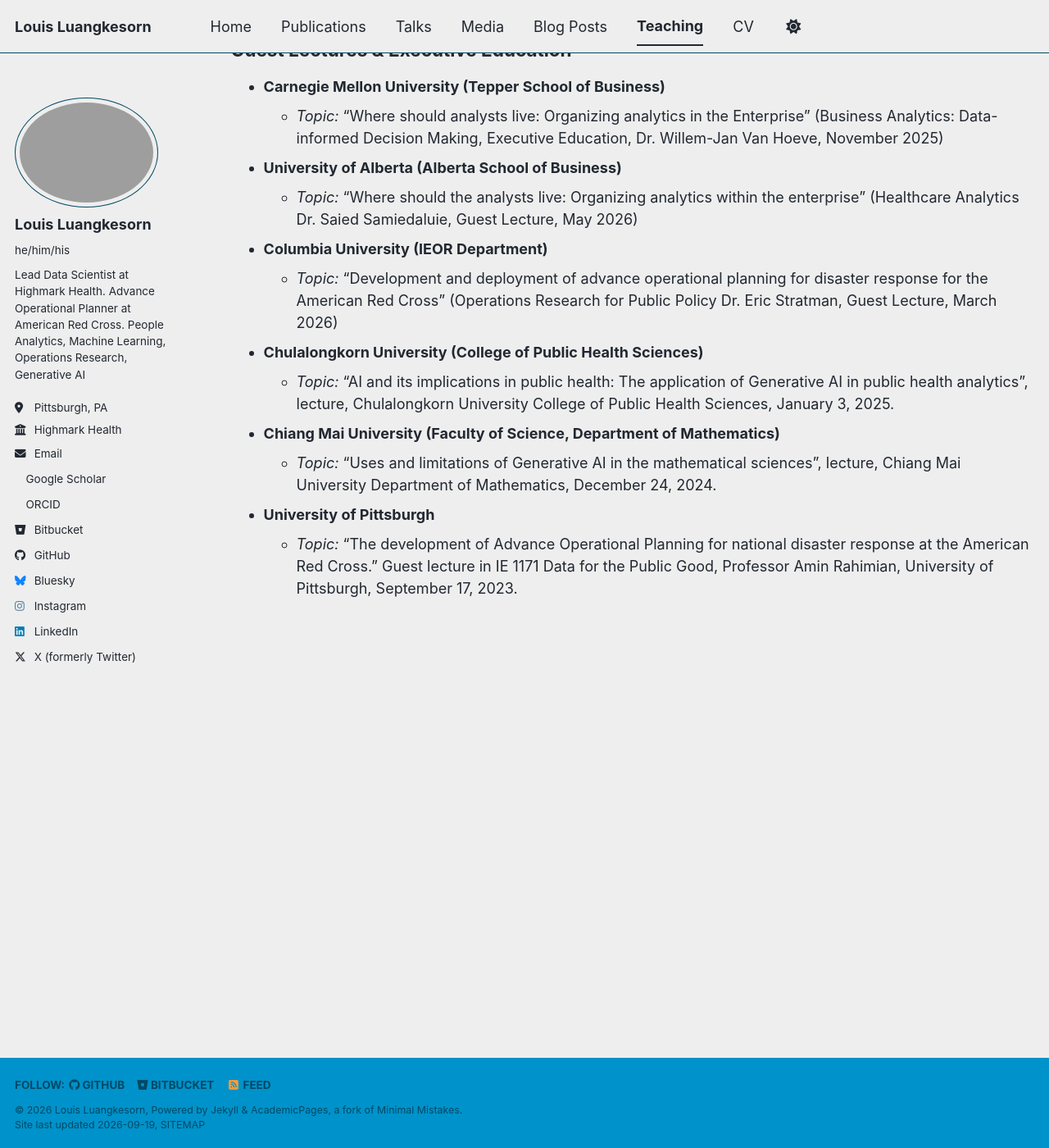
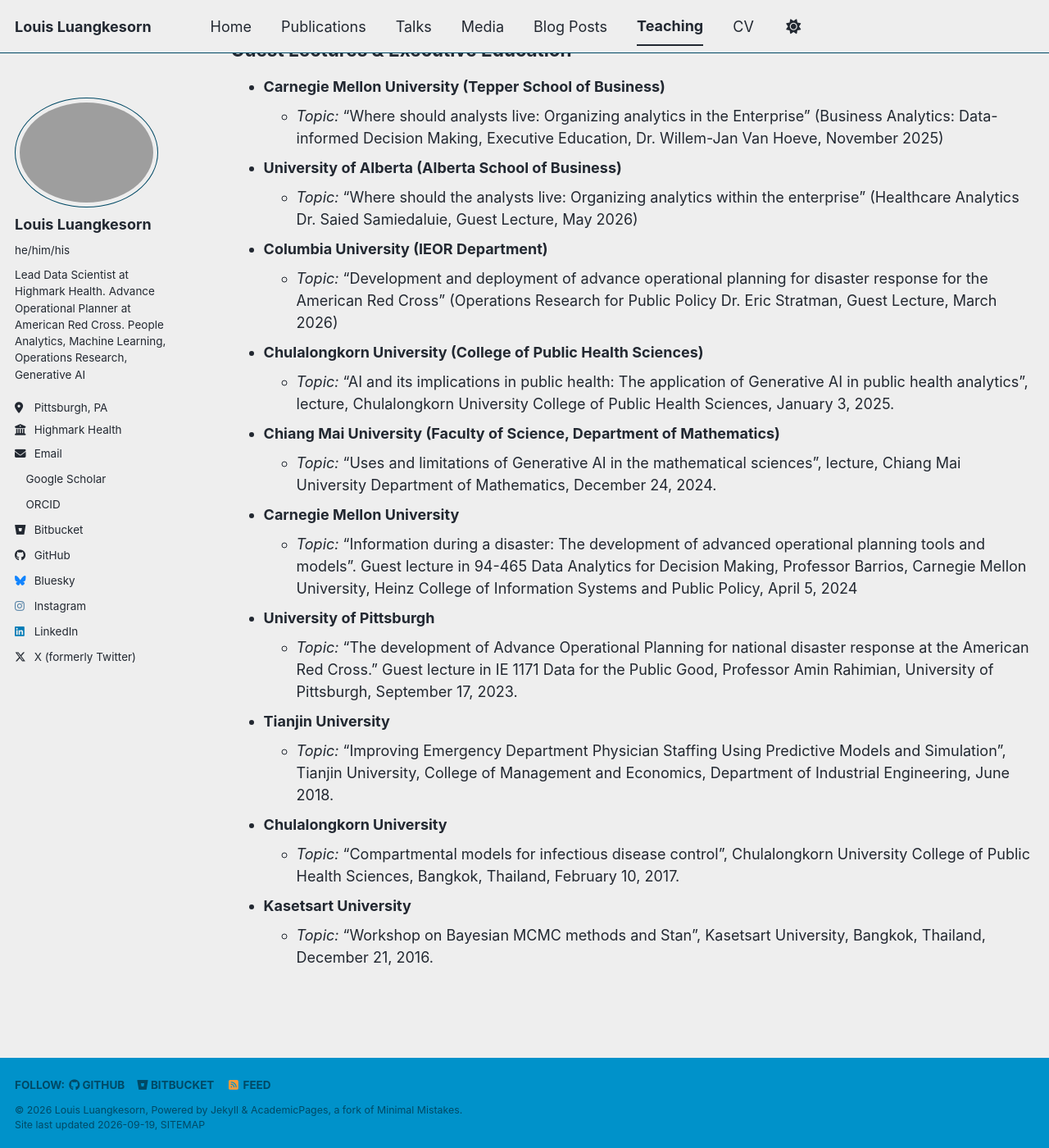
Before and after one commit to lluang/lluang.github.io, a Jekyll site: the page built from _pages/teaching.md, in a window 1280 px wide and 1400 px high, scrolled down 971 px. Shown: the whole window at 82% size. Built offline with Jekyll 4.4.1, drawn with Linux system fonts in a browser that asks for light colours; a style sheet for code colours, icons or effects is not loaded.

Commit message:
Update international campus talks. Revised file names and permalinks on publications so they appear properly

```diff
--- a/_pages/teaching.md
+++ b/_pages/teaching.md
@@ -40,5 +40,13 @@ Over my academic tenure, I have developed and instructed courses across undergra
   * *Topic:* "AI and its implications in public health: The application of Generative AI in public health analytics", lecture, Chulalongkorn University College of Public Health Sciences, January 3, 2025.
 * **Chiang Mai University (Faculty of Science, Department of Mathematics)**
   * *Topic:* "Uses and limitations of Generative AI in the mathematical sciences", lecture, Chiang Mai University Department of Mathematics, December 24, 2024.
+* **Carnegie Mellon University**
+  * *Topic:* "Information during a disaster: The development of advanced operational planning tools and models". Guest lecture in 94-465 Data Analytics for Decision Making, Professor Barrios, Carnegie Mellon University, Heinz College of Information Systems and Public Policy, April 5, 2024
 * **University of Pittsburgh**
   * *Topic:* "The development of Advance Operational Planning for national disaster response at the American Red Cross." Guest lecture in IE 1171 Data for the Public Good, Professor Amin Rahimian, University of Pittsburgh, September 17, 2023.
+* **Tianjin University**
+  * *Topic:* "Improving Emergency Department Physician Staffing Using Predictive Models and Simulation", Tianjin University, College of Management and Economics, Department of Industrial Engineering, June 2018.
+* **Chulalongkorn University**
+  * *Topic:* "Compartmental models for infectious disease control", Chulalongkorn University College of Public Health Sciences, Bangkok, Thailand, February 10, 2017.
+* **Kasetsart University**
+  * *Topic:* "Workshop on Bayesian MCMC methods and Stan", Kasetsart University, Bangkok, Thailand, December 21, 2016.
```
Also changed, not shown: _publications/2019-03-01-machine-learning-nuclear-safety.md (renamed from _publications/2019-01-01-machine-learning-nuclear-safety.md, +2 -2 lines), _talks/2018-12-12-human-resources-analytics-dashboard-for-healthcare-volunteer-retention.md (added, +16 -0 lines), _talks/2022-06-17-COVID-19-compartmental-models-with-vaccinations-highmark.md (added, +12 -0 lines), _publications/2015-01-01-mcmc-surgery-duration.md (renamed from _publications/2015-01-01-mcmc-surgery-duration.md.md), _publications/2016-01-01-systems-severe-disruptions.md (renamed from _publications/2016-01-01-systems-severe-disruptions.md.md), _publications/2021-01-01-life-cycle-assessment.md (renamed from _publications/2021-01-01-life-cycle-assessment.md.md).
